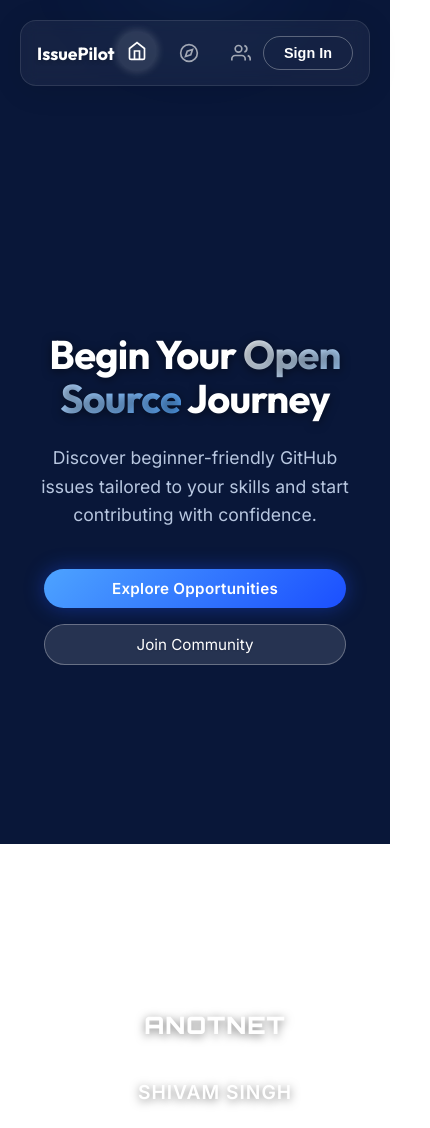
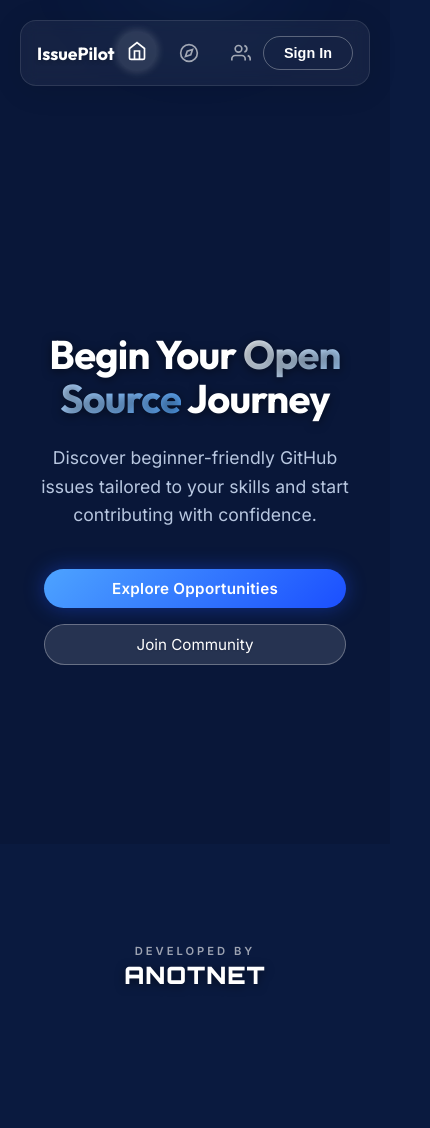
Before and after one commit to Th-Shivam/IssuePilot, a React (Vite) app: page / in a window 390 px wide. Shown: the whole page, 430 px wide, since content can reach past the window. After the commit the page ends 1050 px from the top, so only its background shows below. Built offline with nearby package versions, Linux system fonts and the light colour scheme; no server answers.

Commit message:
Fix: Mobile layout - dark background, footer restructure, credits hidden

```diff
--- a/src/index.css
+++ b/src/index.css
@@ -117,8 +117,8 @@ html {
 
 body {
   margin: 0;
-  background-color: transparent;
-  /* Allow video to show */
+  background-color: #0A1A3F;
+  /* Dark fallback background to match video theme */
   color: var(--text-primary);
   font-family: 'Inter', sans-serif;
   overflow-x: hidden;
@@ -678,36 +678,31 @@ header {
   border-radius: 20px;
 }
 
-/* --- Footer Branding & Mobile Optimization --- */
-
-.credits-note {
-  width: 100%;
-  text-align: center;
-  padding: 20px 0 80px 0;
-  color: rgba(255, 255, 255, 0.3);
-  font-size: 0.75rem;
-  letter-spacing: 0.05em;
-  position: relative;
-  z-index: 10;
+/* --- Landing Page Footer --- */
+.landing-footer {
+  position: fixed;
+  bottom: 0;
+  left: 0;
+  right: 0;
+  display: flex;
+  justify-content: space-between;
+  align-items: flex-end;
+  padding: 0 40px 30px 40px;
+  pointer-events: none;
+  z-index: 2000;
 }
 
 /* Common Branding Container Styles */
 .branding-container {
-  position: fixed;
-  bottom: 30px;
-  z-index: 2000;
-  /* High z-index but manageable */
   font-family: 'Inter', sans-serif;
   pointer-events: none;
 }
 
 .branding-left {
-  left: 40px;
   text-align: left;
 }
 
 .branding-right {
-  right: 40px;
   text-align: right;
 }
 
@@ -742,33 +737,26 @@ header {
 /* Mobile Responsiveness for Footer */
 @media (max-width: 768px) {
   .credits-note {
-    padding-bottom: 20px;
-    /* Reduce padding on mobile */
+    display: none;
   }
 
-  .branding-container {
-    position: static;
-    /* Stack them in flow */
-    width: 100%;
-    margin-top: 20px;
-    text-align: center;
-    padding: 0 20px;
-    display: block;
-    pointer-events: auto;
-    /* Allow interaction if needed, though they are just text */
+  .landing-footer {
+    position: relative;
+    flex-direction: column;
+    align-items: center;
+    justify-content: center;
+    padding: 40px 20px 60px 20px;
+    gap: 0;
   }
 
-  .branding-left,
   .branding-right {
-    text-align: center;
-    margin-bottom: 24px;
-    /* Spacing between stacked items */
-    left: auto;
-    right: auto;
-    bottom: auto;
+    display: none;
   }
 
-  /* Adjust font sizes for mobile if needed */
+  .branding-left {
+    text-align: center;
+  }
+
   .branding-left .brand-name {
     font-size: 1.5rem;
   }
--- a/src/pages/LandingPage.jsx
+++ b/src/pages/LandingPage.jsx
@@ -13,7 +13,8 @@ function LandingPage() {
                 </div>
             </div>
 
-            {/* Developer Branding (Left) */}
+            {/* Footer Branding */}
+            <footer className="landing-footer">
                 <div className="branding-container branding-left">
                     <div className="brand-label">
                         DEVELOPED BY
@@ -23,7 +24,6 @@ function LandingPage() {
                     </div>
                 </div>
 
-            {/* Community Branding (Right) */}
                 <div className="branding-container branding-right">
                     <div className="brand-label">
                         ENGINEERED BY
@@ -32,6 +32,7 @@ function LandingPage() {
                         SHIVAM SINGH
                     </div>
                 </div>
+            </footer>
         </>
     );
 }
```
Lines whose indentation alone changed are shown as unchanged.
